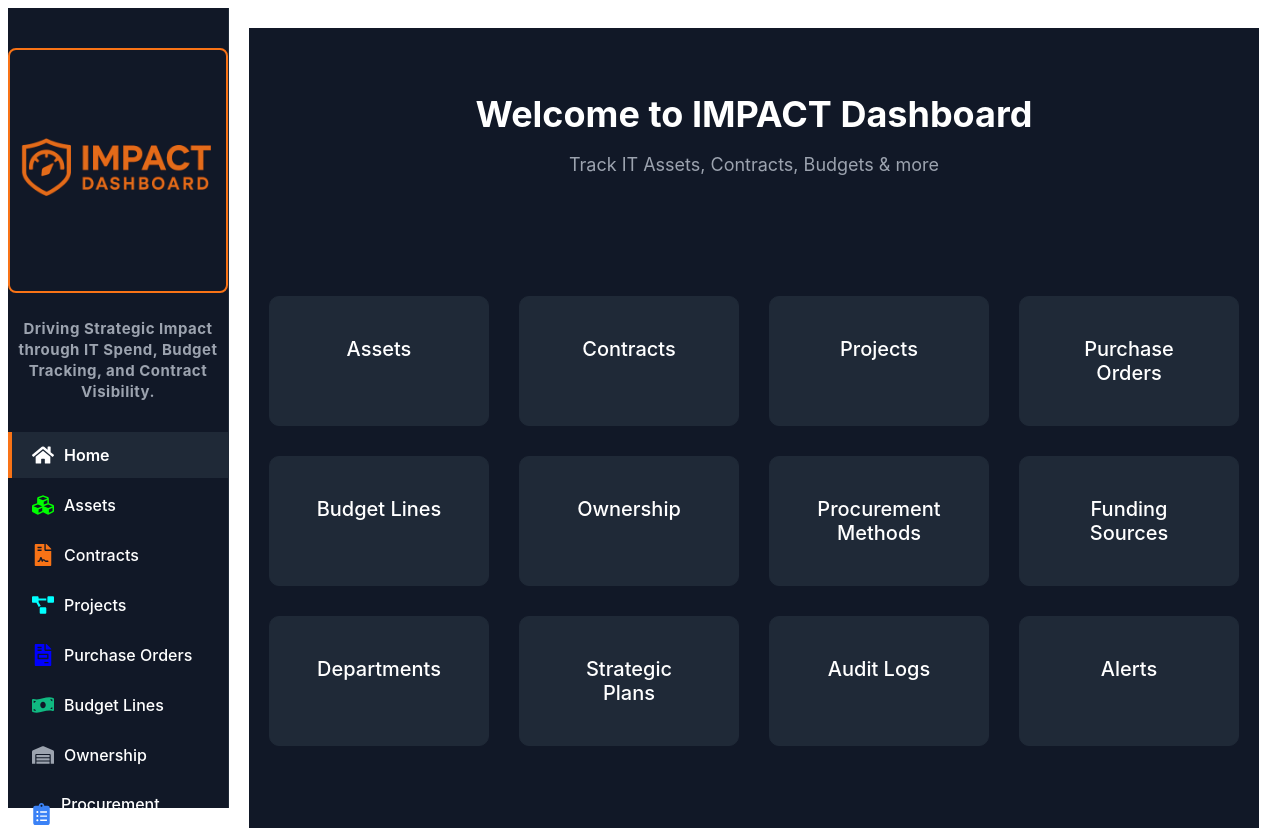
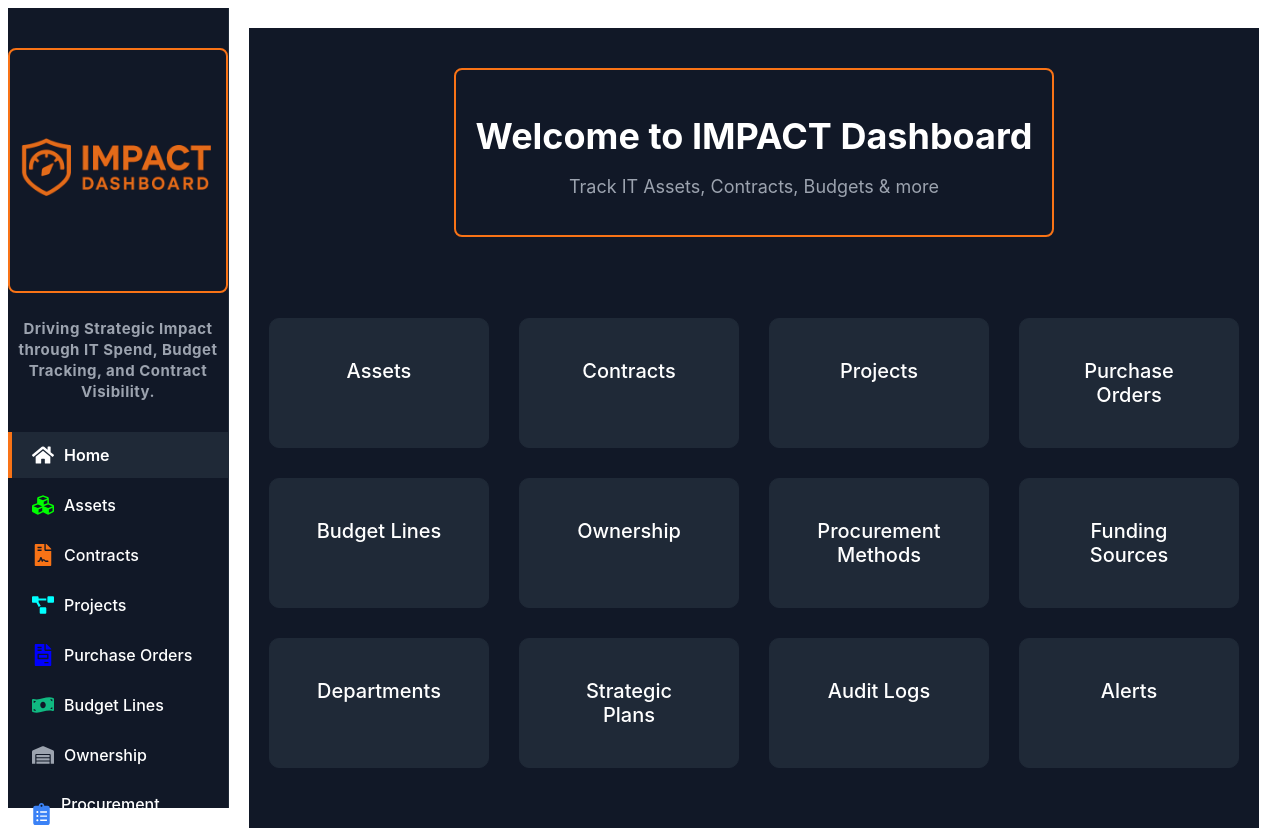
Before and after one commit to Wavonics/impact-dashboard-ui-react, a React (Create React App) app: page / in a window 1280 px wide. Shown: the top 830 px of the page. Built offline with nearby package versions, Linux system fonts and the light colour scheme.

Commit message:
Update App.js

```diff
--- a/src/components/App.js
+++ b/src/components/App.js
@@ -11,8 +11,12 @@ export default function App() {
     fontFamily: "'Inter', 'Segoe UI', 'Helvetica', sans-serif"
   };
 
-  const headerStyle = {
-    padding: '40px 20px 20px 20px',
+  const headerContainerStyle = {
+    border: '2px solid #f97316',
+    borderRadius: '8px',
+    padding: '20px',
+    maxWidth: '600px',
+    margin: '40px auto 20px auto',
     textAlign: 'center'
   };
 
@@ -81,7 +85,7 @@ export default function App() {
 
   return (
     <div style={containerStyle}>
-      <div style={headerStyle}>
+      <div style={headerContainerStyle}>
         <h1 style={titleStyle}>Welcome to IMPACT Dashboard</h1>
         <p style={subtitleStyle}>Track IT Assets, Contracts, Budgets & more</p>
       </div>
```
